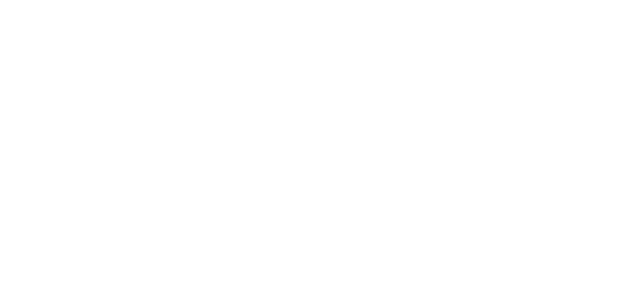
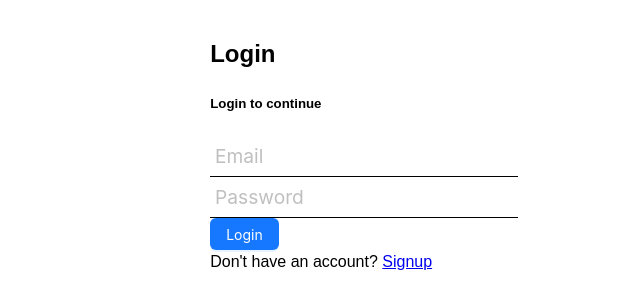
Before and after one commit to akiva147/the5ers-home-assignment, a React (Vite) app in the folder apps/web/: page /login in a window 1280 px wide. Before the commit this address had no page. Shown: the top 308 px of the page, without its empty margins (276-916 px from the left). Built offline with nearby package versions, Linux system fonts and the light colour scheme.

Commit message:
feat(auth): added auth redirect and added the login and signup pages to the routes

```diff
--- a/apps/web/src/App.tsx
+++ b/apps/web/src/App.tsx
@@ -1,14 +1,24 @@
 import { Navigate, Route, Routes } from 'react-router-dom';
 import { RootErrorBoundary } from './components/RootErrorBoundary';
-import { defaultRoute, routes } from './constants/routes.const';
+import {
+  authenticatedRoutes,
+  defaultRoute,
+  publicRoutes,
+} from './constants/routes.const';
 import { Layout } from './components/Layout';
+import { AuthRoutes } from './components/AuthRoutes';
 
 export function App() {
   return (
     <Routes>
       <Route path="/" element={<Layout />} errorElement={<RootErrorBoundary />}>
         <Route index element={<Navigate to={defaultRoute} />} />
-        {Object.values(routes).map(({ path, element }) => (
+        <Route element={<AuthRoutes />}>
+          {Object.values(authenticatedRoutes).map(({ path, element }) => (
+            <Route key={path} path={path} element={element} />
+          ))}
+        </Route>
+        {Object.values(publicRoutes).map(({ path, element }) => (
           <Route key={path} path={path} element={element} />
         ))}
       </Route>
--- /dev/null
+++ b/apps/web/src/components/AuthRoutes/AuthRoutes.tsx
@@ -0,0 +1,14 @@
+import { Navigate, Outlet } from 'react-router-dom';
+import { isTokenExpired } from '../../utils/general.utils';
+
+interface AuthRoutesProps {}
+
+export const AuthRoutes = (props: AuthRoutesProps) => {
+  // the token is curretly an empty string
+  // because there is no backend logic yet
+  const isExpired = isTokenExpired('');
+
+  if (isExpired) return <Navigate to="/login" />;
+
+  return <Outlet />;
+};
--- /dev/null
+++ b/apps/web/src/components/AuthRoutes/index.ts
@@ -0,0 +1 @@
+export * from './AuthRoutes';
--- a/apps/web/src/constants/routes.const.tsx
+++ b/apps/web/src/constants/routes.const.tsx
@@ -1,3 +1,5 @@
+import { SignupPage } from '../pages/SignupPage';
+import { LoginPage } from '../pages/LoginPage';
 import { PortfolioPage } from '../pages/PortfolioPage';
 
 export type Route = { title: string; path: string; element: JSX.Element };
@@ -6,10 +8,15 @@
 
 export const defaultRoute = '/portfolio';
 
-export const routes: Routes = {
+export const authenticatedRoutes: Routes = {
   '/portfolio': {
     title: 'Portfolio',
     path: '/portfolio',
     element: <PortfolioPage />,
   },
 };
+
+export const publicRoutes: Routes = {
+  '/login': { title: 'Login', path: '/login', element: <LoginPage /> },
+  '/signup': { title: 'Signup', path: '/signup', element: <SignupPage /> },
+};
--- /dev/null
+++ b/apps/web/src/utils/general.utils.ts
@@ -0,0 +1,6 @@
+// currently returing true because
+// there isn't backend logic yet
+
+export const isTokenExpired = (token: string): boolean => {
+  return true;
+};
```
